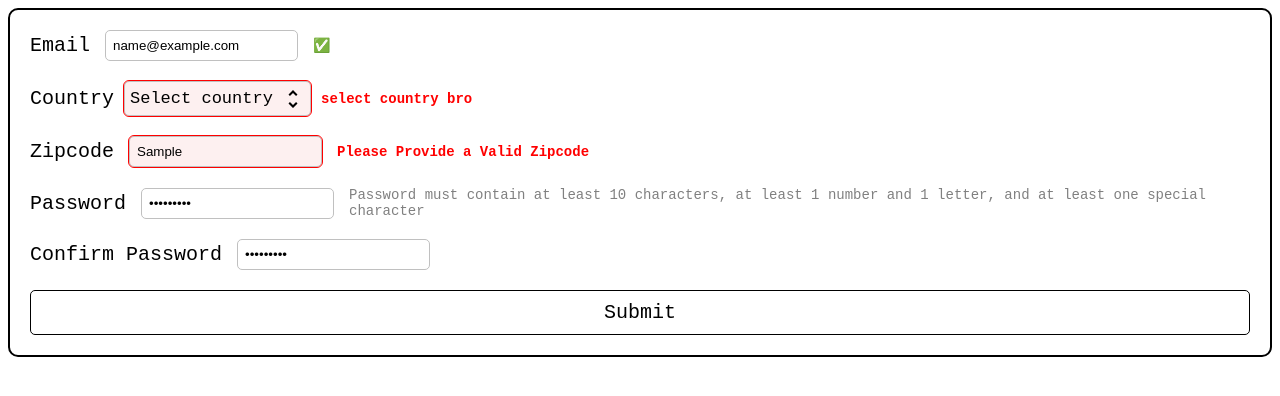
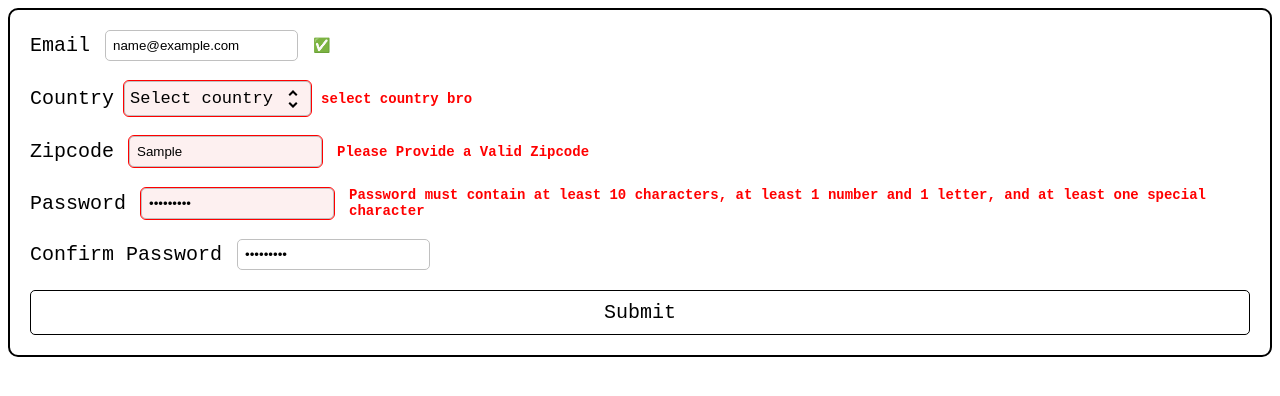
Before and after one commit to faisalsherif7/odin-form-validation-practice, a website built with webpack: page src/index.html in a window 1280 px wide. Both pictures are taken after typing "name@example.com", "Sample", "Sample123", "Sample123" into the empty fields and a click on the button "Submit". Built offline with nearby package versions, Linux system fonts and the light colour scheme.

Commit message:
Implement password validation functionality

```diff
--- a/src/index.html
+++ b/src/index.html
@@ -41,7 +41,7 @@
 
         <div class="password-input-container input-container">
             <label for="password">Password</label>
-            <input type="password" name="" id="password">
+            <input type="password" name="" id="password" pattern="^(?=.*[a-z])(?=.*[A-Z])(?=.*\d)(?=.*[@$!#%*?&]).{10,}$">
             <span class="password-span default-message">Password must contain at least 10 characters, at least 1 number and 1 letter, and at least one special character</span>
         </div>
 
--- a/src/index.js
+++ b/src/index.js
@@ -7,6 +7,7 @@ intializeDropdowns()
 validateEmail()
 selectCountry()
 validateZipcode()
+validatePassword()
 submitForm()
 
 function validateEmail() {
@@ -69,7 +70,14 @@ function submitForm() {
             tracker = 1
         }
 
-
+        if (!password.validity.valid | password.value === "") {
+            const passwordSpan = document.querySelector('.password-span')
+            passwordSpan.classList.add('error')
+            passwordSpan.classList.remove('default-message')
+            passwordSpan.textContent = "Password must contain at least 10 characters, at least 1 number and 1 letter, and at least one special character"
+            password.classList.add('invalid')
+            tracker = 1
+        }
     })
 
 }
@@ -90,9 +98,9 @@ function selectCountry() {
 function validateZipcode() {
     document.querySelector('#zipcode').addEventListener('input', () => {
         const zipcodeSpan = document.querySelector('.zipcode-span')
-        zipcodeSpan.classList.remove('invalid')
-        if (document.querySelector('#zipcode').value === "") {
-            zipcodeSpan.classList.remove('error')
+        zipcode.classList.remove('invalid')
+        zipcodeSpan.classList.remove('error')
+        if (zipcode.value === "") {
             zipcodeSpan.classList.add('default-message')
             zipcodeSpan.textContent = "Please provide a valid zipcode in the country you have selected"
             return
@@ -102,9 +110,29 @@ function validateZipcode() {
             zipcodeSpan.classList.remove('default-message')
             zipcodeSpan.textContent = "Please Provide a Valid Zipcode"
         } else {
-            zipcodeSpan.classList.remove('error')
             zipcodeSpan.classList.add('default-message')
             zipcodeSpan.textContent = "✅"
         }
     })
 }
+
+function validatePassword() {
+    password.addEventListener('input', () => {
+        const passwordSpan = document.querySelector('.password-span')
+        password.classList.remove('invalid')
+        passwordSpan.classList.remove('error')
+        if (password.value === "") {
+            passwordSpan.classList.add('default-message')
+            passwordSpan.textContent = "Password must contain at least 10 characters, at least 1 number and 1 letter, and at least one special character"
+            return
+        }
+        if (password.validity.valid) {
+            passwordSpan.classList.add('default-message')
+            passwordSpan.textContent = "✅"
+        } else {
+            passwordSpan.classList.add('error')
+            passwordSpan.classList.remove('default-message')
+            passwordSpan.textContent = "Password must contain at least 10 characters, at least 1 number and 1 letter, and at least one special character"
+        }
+    })
+}
```
